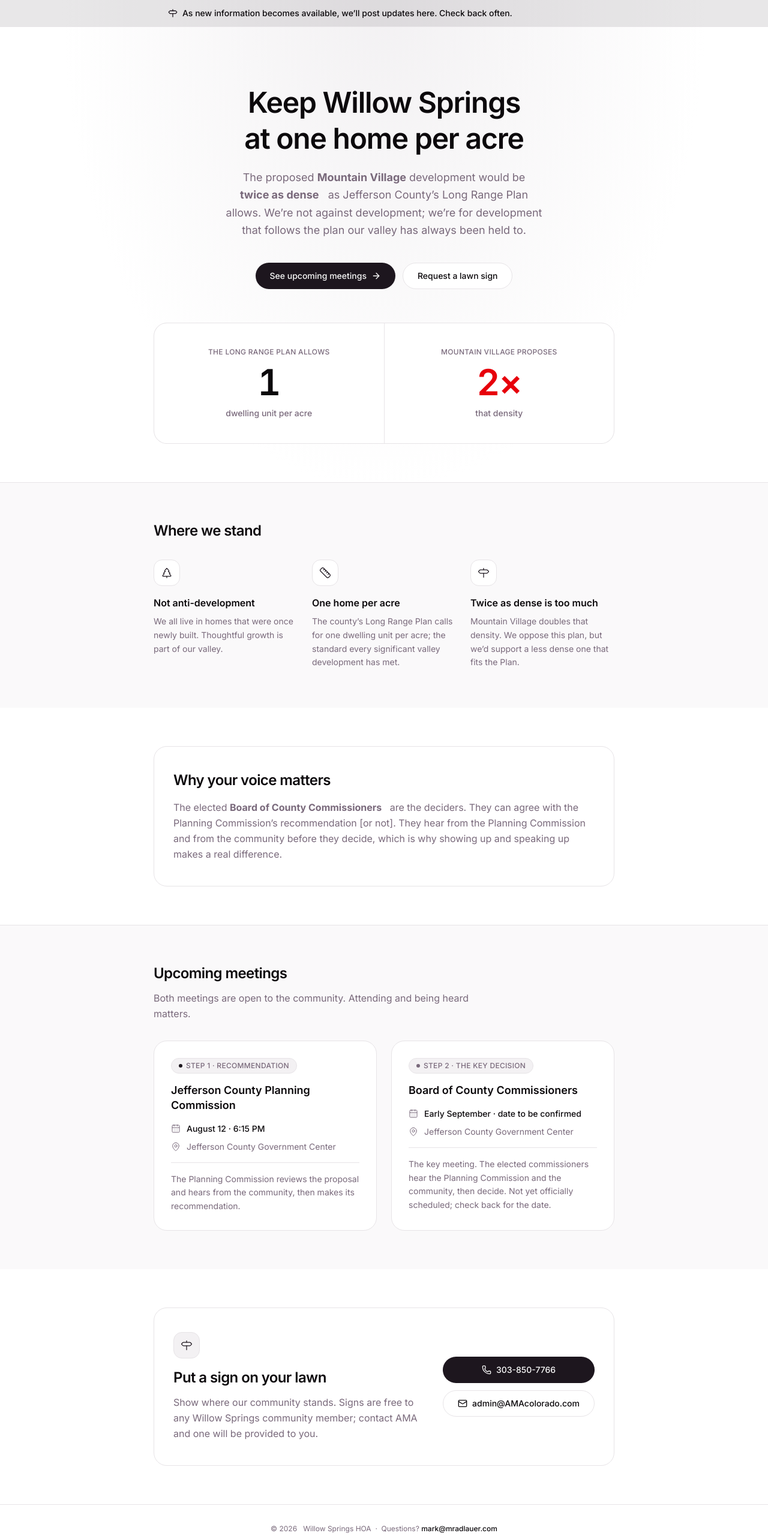
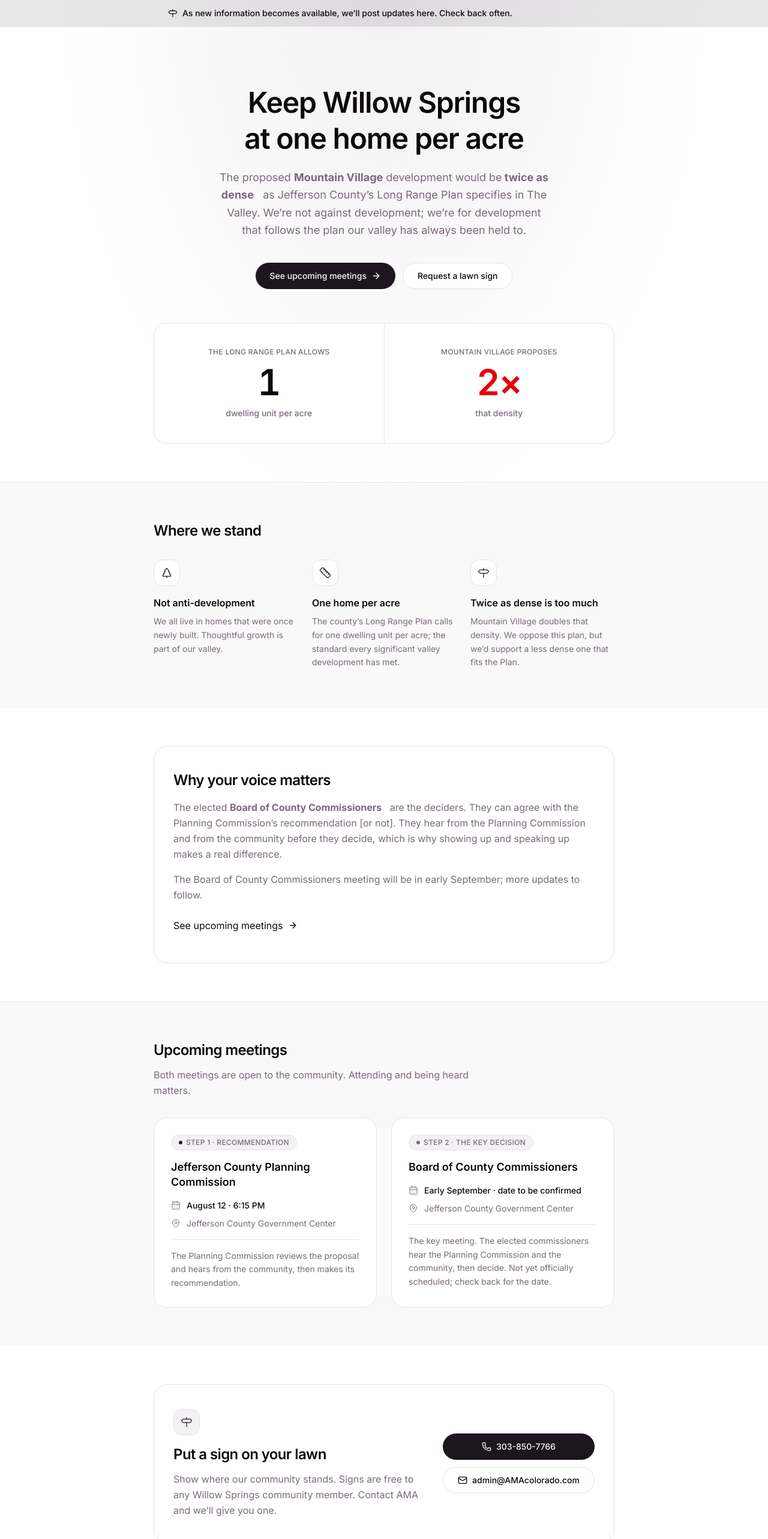
Before and after one commit to m8rmclaren/mv-density, a Next.js app: page / in a window 1280 px wide. Shown: the top 2566 px of the page at 60% size. Built offline with nearby package versions, Linux system fonts and the light colour scheme.

Commit message:
minor verbiage tweaks

```diff
--- a/app/page.tsx
+++ b/app/page.tsx
@@ -37,7 +37,9 @@ export default function Home() {
                 <p className="mt-5 max-w-xl text-balance text-lg leading-relaxed text-muted-foreground">
                     The proposed <strong>Mountain Village</strong> development would be
                     <strong> twice as dense</strong> &nbsp; as Jefferson County&rsquo;s Long
-                    Range Plan allows. We&rsquo;re not against development;
+                    Range Plan specifies in The Valley.
+
+                    We&rsquo;re not against development;
                     we&rsquo;re for development that follows the plan our valley has always
                     been held to.
                 </p>
@@ -133,6 +135,18 @@ export default function Home() {
                         Commission and from the community before they decide, which is why
                         showing up and speaking up makes a real difference.
                     </p>
+
+                    <p className="mt-4 text-base leading-relaxed text-muted-foreground">
+                        The Board of County Commissioners meeting will be in early September; more updates to follow.
+
+                    </p>
+                    <a
+                        href="#meetings"
+                        className="mt-4 inline-flex h-11 items-center justify-center gap-2"
+                    >
+                        See upcoming meetings
+                        <ArrowRight className="size-4" strokeWidth={2} />
+                    </a>
                 </div>
             </section>
 
@@ -210,8 +224,7 @@ function LawnSign() {
                         </h2>
                         <p className="mt-3 text-base leading-relaxed text-muted-foreground">
                             Show where our community stands. Signs are free to any Willow
-                            Springs community member; contact AMA and one will be
-                            provided to you.
+                            Springs community member. Contact AMA and we&rsquo;ll give you one.
                         </p>
                     </div>
 
```
